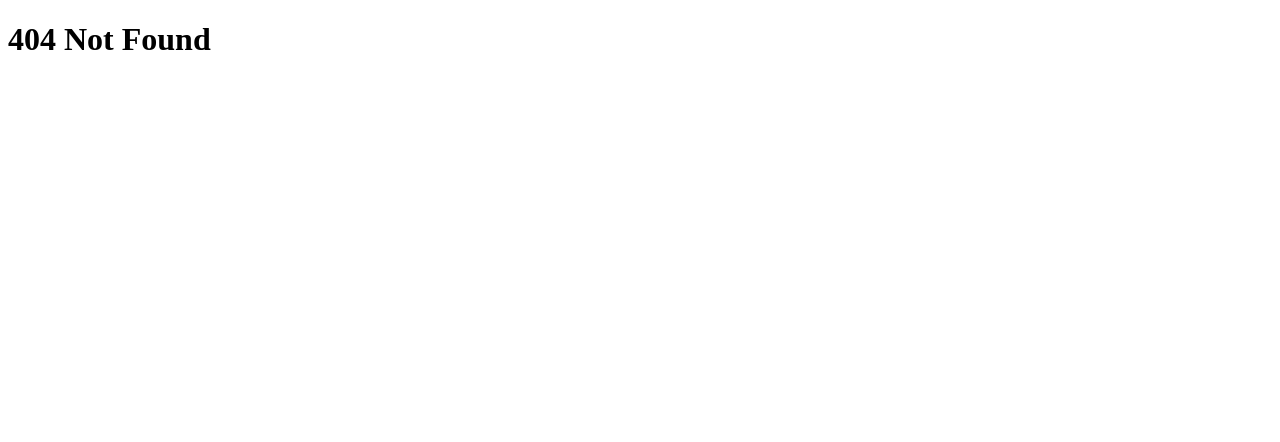
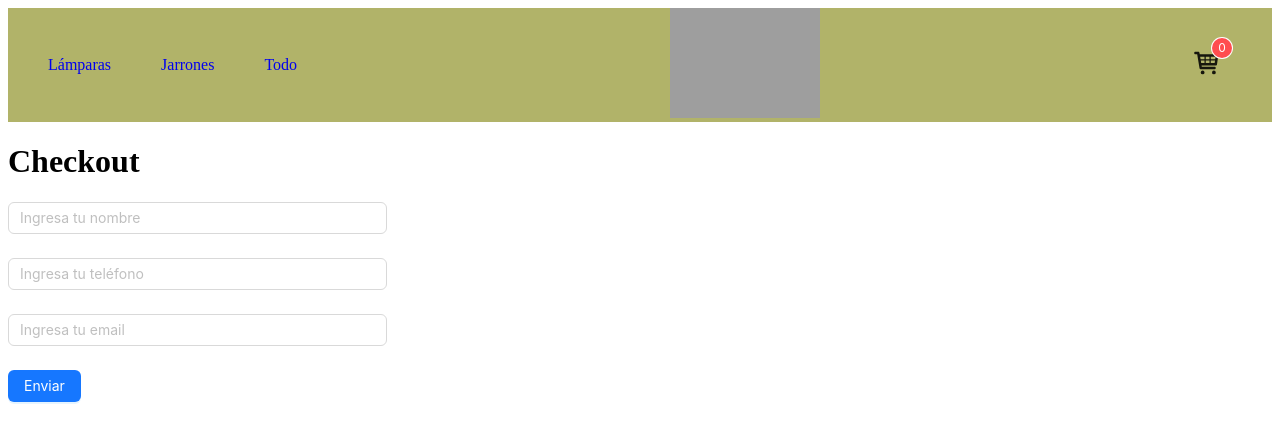
Before and after one commit to AleMTorres/ecommerce-torres, a React (Vite) app: page /checkout in a window 1280 px wide. Before the commit this address had no page. Shown: the top 442 px of the page. Built offline with nearby package versions, Linux system fonts and the light colour scheme; grey boxes are pictures that could not be loaded.

Commit message:
agrego checkout carrito

```diff
--- a/src/App.jsx
+++ b/src/App.jsx
@@ -4,6 +4,7 @@ import ItemListContainer from './pages/itemListContainer/ItemListContainer'
 import NavBar from './components/NavBar/NavBar'
 import Cart from './pages/cart/Cart'
 import ItemDetailContainer from './components/itemDetailContainer/ItemDetailContainer'
+import Checkout from './components/checkout/Checkout'
 
 
 function App() {
@@ -15,6 +16,7 @@ function App() {
         <Route path="/category/:category" element={<ItemListContainer />} />
         <Route path="/cart" element={<Cart />} />
         <Route path="/detalle/:id" element={<ItemDetailContainer />} />
+        <Route path="/checkout" element={<Checkout />} />
       </Route>
       <Route path="*" element={<h1>404 Not Found</h1>} />
 
--- a/src/components/cartWidget/CartWidget.jsx
+++ b/src/components/cartWidget/CartWidget.jsx
@@ -1,6 +1,6 @@
 import { TiShoppingCart } from "react-icons/ti";
 import { Link } from "react-router-dom";
-import { Badge, Avatar } from "antd";
+import { Badge, Avatar, Button } from "antd";
 
 const CartWidget = () => {
     return (
--- /dev/null
+++ b/src/components/checkout/Checkout.jsx
@@ -0,0 +1,75 @@
+import { Form, Button, Input } from "antd"
+import { useState } from "react";
+const Checkout = () => {
+
+    const [form] = Form.useForm()
+    const [data, setData] = useState({nombre:"", phone:"", email:""})
+
+    const onFinish = (values) => {
+        setData(...data, values)
+        console.log(data);
+    };
+
+
+    return (
+        <div>
+            <h1>Checkout</h1>
+            <Form form={form} name="register" onFinish={onFinish} >
+                <Form.Item
+                    name="name"
+                    // label="Nombre"
+                    rules={[
+                        {
+                            required: true,
+                            message: 'Por favor ingresa tu nombre',
+                        },
+                    ]}
+                    hasFeedback
+                    style={{ width: '30%' }}
+                >
+                    <Input placeholder="Ingresa tu nombre" />
+                </Form.Item>
+
+                <Form.Item
+                    name="phone"
+                    // label="Nombre"
+                    rules={[
+                        {
+                            required: true,
+                            message: 'Por favor ingresa tu teléfono',
+                        },
+                    ]}
+                    hasFeedback
+                    style={{ width: '30%' }}
+                >
+                    <Input placeholder="Ingresa tu teléfono" />
+                </Form.Item>
+
+                <Form.Item
+                    name="email"
+                    // label="Nombre"
+                    rules={[
+                        {
+                            required: true,
+                            message: 'Por favor ingresa tu email',
+                        },
+                    ]}
+                    hasFeedback
+                    style={{ width: '30%' }}
+                >
+                    <Input placeholder="Ingresa tu email" />
+                </Form.Item>
+
+                <Button type="primary" htmlType="submit">
+                    Enviar
+                </Button>
+            </Form>
+            {/* <form onSubmit={checkoutOrder}>
+                <input type="text" placeholder="Ingresa tu nombre" />
+                <button type="submit">Enviar</button>
+            </form> */}
+        </div>
+    )
+}
+
+export default Checkout
--- /dev/null
+++ b/src/components/counter/Counter.jsx
@@ -0,0 +1,27 @@
+import { useState } from "react";
+import { Button } from "antd";
+
+export const Counter = ({ onAdd }) => {
+
+    const [count, setCount] = useState(0);
+
+    const increment = () => {
+        setCount(count + 1);
+    }
+
+    const decrement = () => {
+        setCount(count - 1);
+        if (count === 0) {
+            setCount(0);
+        }
+    }
+
+    return (
+        <div style={{ display: "flex", justifyContent: "center", alignItems: "center", flexDirection: "row", marginTop: "20px", gap: "10px" }}>
+            <Button onClick={increment} type="primary">+</Button>
+            <p>{count}</p>
+            <Button onClick={decrement} type="primary">-</Button>
+            <Button onClick={() => onAdd(count)} type="primary" ghost>Agregar al carrito</Button>
+        </div>
+    )
+}
--- a/src/components/itemDetailContainer/ItemDetail.jsx
+++ b/src/components/itemDetailContainer/ItemDetail.jsx
@@ -1,6 +1,17 @@
 import { Image } from "antd"
+import { Counter } from "../counter/Counter"
 
 function ItemDetail({ item }) {
+
+  const onAdd = (quantity) => {
+    let objetoFinal = {
+      ...item,
+      quantity : quantity,
+      finalPrice: item.price * quantity
+    }
+    console.log(objetoFinal)
+
+  }
 
   return (
     <div style={{ display: "flex", justifyContent: "center", alignItems: "center", flexDirection: "column", marginTop: "20px" }}>
@@ -22,7 +33,7 @@ function ItemDetail({ item }) {
           Stock: {item.stock}
         </p>
       </div>
-
+      <Counter onAdd={onAdd}/>
     </div>
   )
 }
--- a/src/components/itemDetailContainer/ItemDetailContainer.jsx
+++ b/src/components/itemDetailContainer/ItemDetailContainer.jsx
@@ -3,7 +3,7 @@ import ItemDetail from "./ItemDetail"
 import { useParams } from "react-router-dom"
 import { products } from "../../products"
 
-function ItemDetailContainer() {
+function ItemDetailContainer({ onAdd }) {
   const { id } = useParams()
   const [item, setItem] = useState({})
 
@@ -14,7 +14,7 @@ function ItemDetailContainer() {
     }
   }, [id])
 
-  return <ItemDetail item={item} />
+  return <ItemDetail item={item} onAdd={onAdd}/>
 }
 
 export default ItemDetailContainer
--- a/src/pages/cart/Cart.jsx
+++ b/src/pages/cart/Cart.jsx
@@ -1,7 +1,12 @@
-
+import { Button } from "antd"
+import { Link } from "react-router-dom"
 const Cart = () => {
   return (
-    <div>Carrito</div>
+    <div>
+      <Link to="/checkout">
+        <Button type="primary">Checkout</Button>
+      </Link>
+    </div>
   )
 }
 
```
Also changed, not shown: 1 other file (tests, documents, lock files or other folders).
